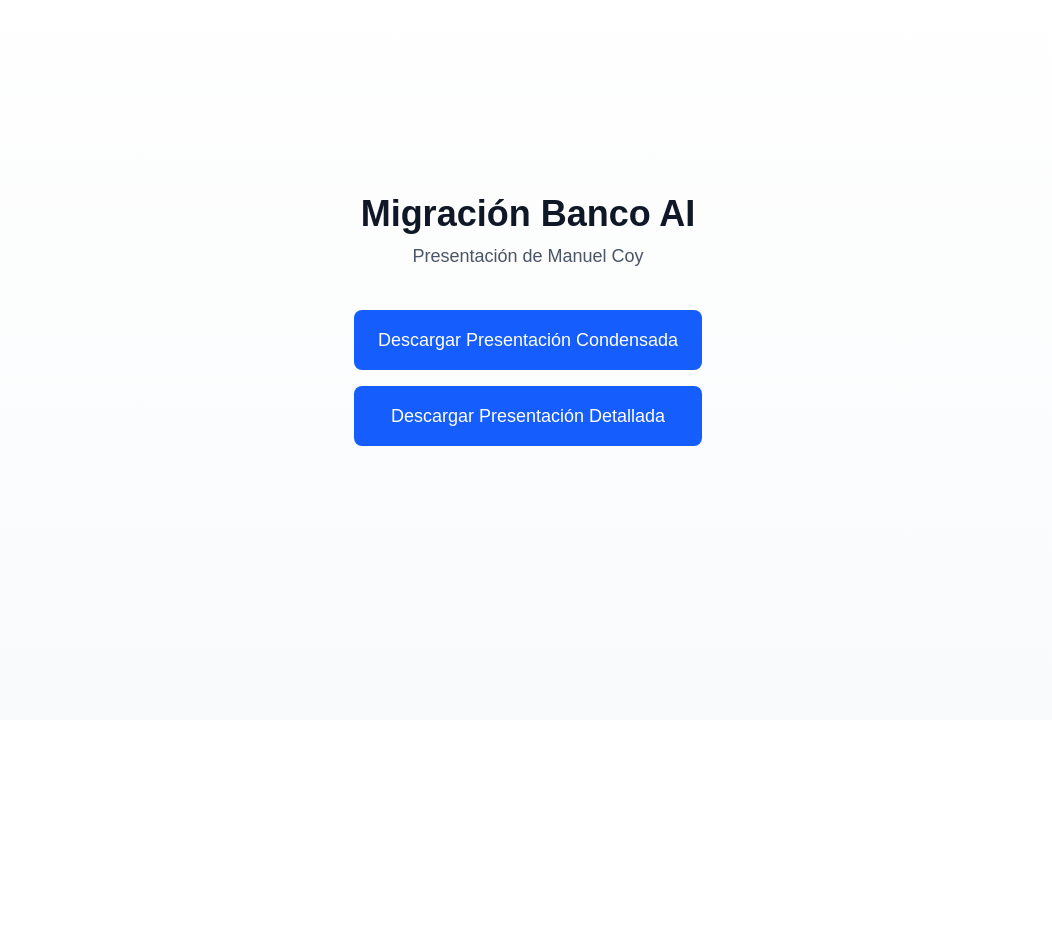
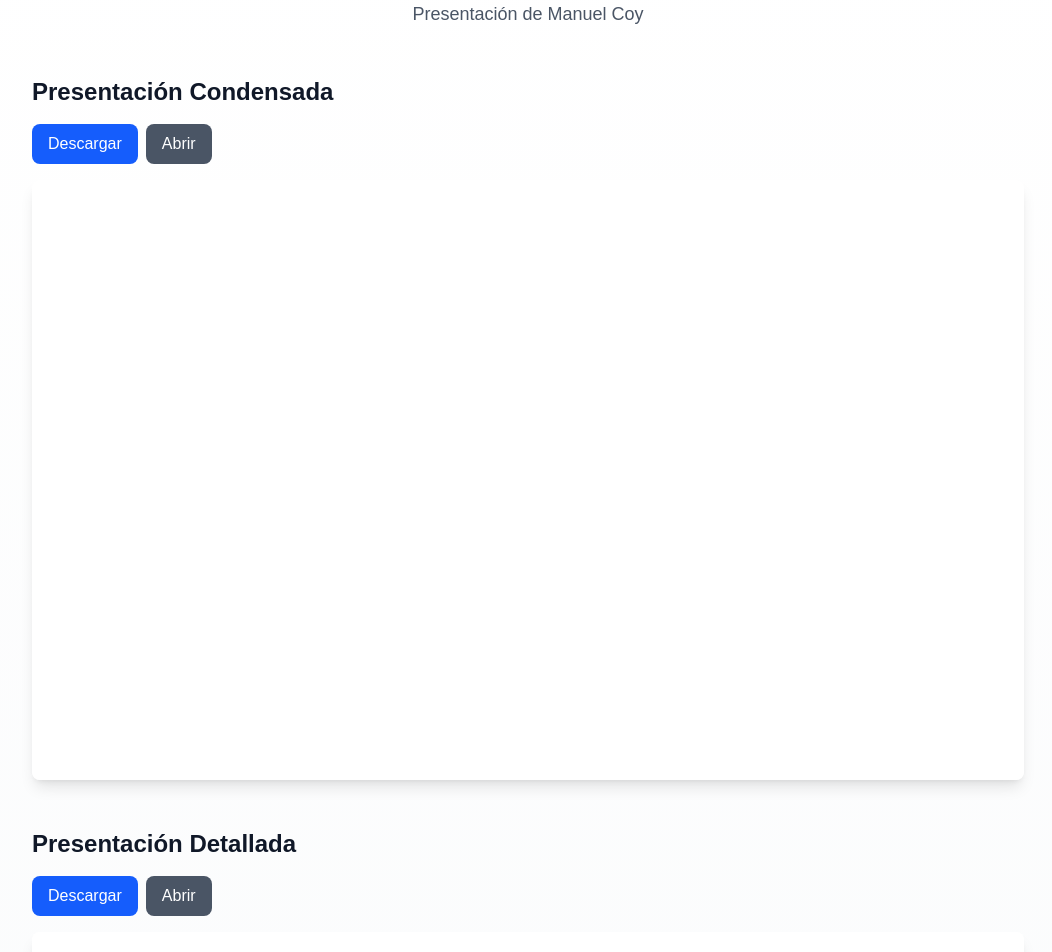
Before and after one commit to mcoy2025ia/migracion_Banco, a Next.js app: page / in a window 1280 px wide. Shown: the part 80-1032 px from the top of the page, without its empty margins (112-1164 px from the left). Before the commit the page ends 800 px from the top, so only its background shows below. Built offline with nearby package versions, Linux system fonts and the light colour scheme.

Commit message:
Show both presentations as viewable iframes with download/open buttons

```diff
--- a/app/page.tsx
+++ b/app/page.tsx
@@ -2,30 +2,75 @@
 
 export default function Home() {
   return (
-    <div className="min-h-screen bg-gradient-to-b from-white to-gray-50 dark:from-black dark:to-gray-900 flex items-center justify-center">
-      <div className="max-w-md mx-auto px-4 text-center">
-        <h1 className="text-4xl font-bold text-gray-900 dark:text-white mb-2">
+    <div className="min-h-screen bg-gradient-to-b from-white to-gray-50 dark:from-black dark:to-gray-900 py-8">
+      <div className="max-w-5xl mx-auto px-4">
+        <h1 className="text-4xl font-bold text-center text-gray-900 dark:text-white mb-2">
           Migración Banco AI
         </h1>
-        <p className="text-gray-600 dark:text-gray-400 text-lg mb-10">
+        <p className="text-center text-gray-600 dark:text-gray-400 text-lg mb-12">
           Presentación de Manuel Coy
         </p>
 
-        <div className="flex flex-col gap-4">
+        {/* Presentación Condensada */}
+        <div className="mb-12">
+          <h2 className="text-2xl font-bold text-gray-900 dark:text-white mb-4">
+            Presentación Condensada
+          </h2>
+          <div className="flex gap-2 mb-4">
             <a
               href="/Resumen.pdf"
               download
-            className="px-6 py-4 bg-blue-600 hover:bg-blue-700 text-white font-medium rounded-lg text-lg"
+              className="px-4 py-2 bg-blue-600 hover:bg-blue-700 text-white font-medium rounded-lg"
             >
-            Descargar Presentación Condensada
+              Descargar
+            </a>
+            <a
+              href="/Resumen.pdf"
+              target="_blank"
+              rel="noopener noreferrer"
+              className="px-4 py-2 bg-gray-600 hover:bg-gray-700 text-white font-medium rounded-lg"
+            >
+              Abrir
+            </a>
+          </div>
+          <div className="bg-white dark:bg-gray-800 rounded-lg shadow-lg overflow-hidden">
+            <iframe
+              src="/Resumen.pdf"
+              className="w-full h-[600px]"
+              title="Presentación Condensada"
+            />
+          </div>
+        </div>
+
+        {/* Presentación Detallada */}
+        <div className="mb-12">
+          <h2 className="text-2xl font-bold text-gray-900 dark:text-white mb-4">
+            Presentación Detallada
+          </h2>
+          <div className="flex gap-2 mb-4">
+            <a
+              href="/Presentacion_Manuel_Coy.pdf"
+              download
+              className="px-4 py-2 bg-blue-600 hover:bg-blue-700 text-white font-medium rounded-lg"
+            >
+              Descargar
             </a>
             <a
               href="/Presentacion_Manuel_Coy.pdf"
-            download
-            className="px-6 py-4 bg-blue-600 hover:bg-blue-700 text-white font-medium rounded-lg text-lg"
+              target="_blank"
+              rel="noopener noreferrer"
+              className="px-4 py-2 bg-gray-600 hover:bg-gray-700 text-white font-medium rounded-lg"
             >
-            Descargar Presentación Detallada
+              Abrir
             </a>
+          </div>
+          <div className="bg-white dark:bg-gray-800 rounded-lg shadow-lg overflow-hidden">
+            <iframe
+              src="/Presentacion_Manuel_Coy.pdf"
+              className="w-full h-[600px]"
+              title="Presentación Detallada"
+            />
+          </div>
         </div>
       </div>
     </div>
```
Lines whose indentation alone changed are shown as unchanged.
